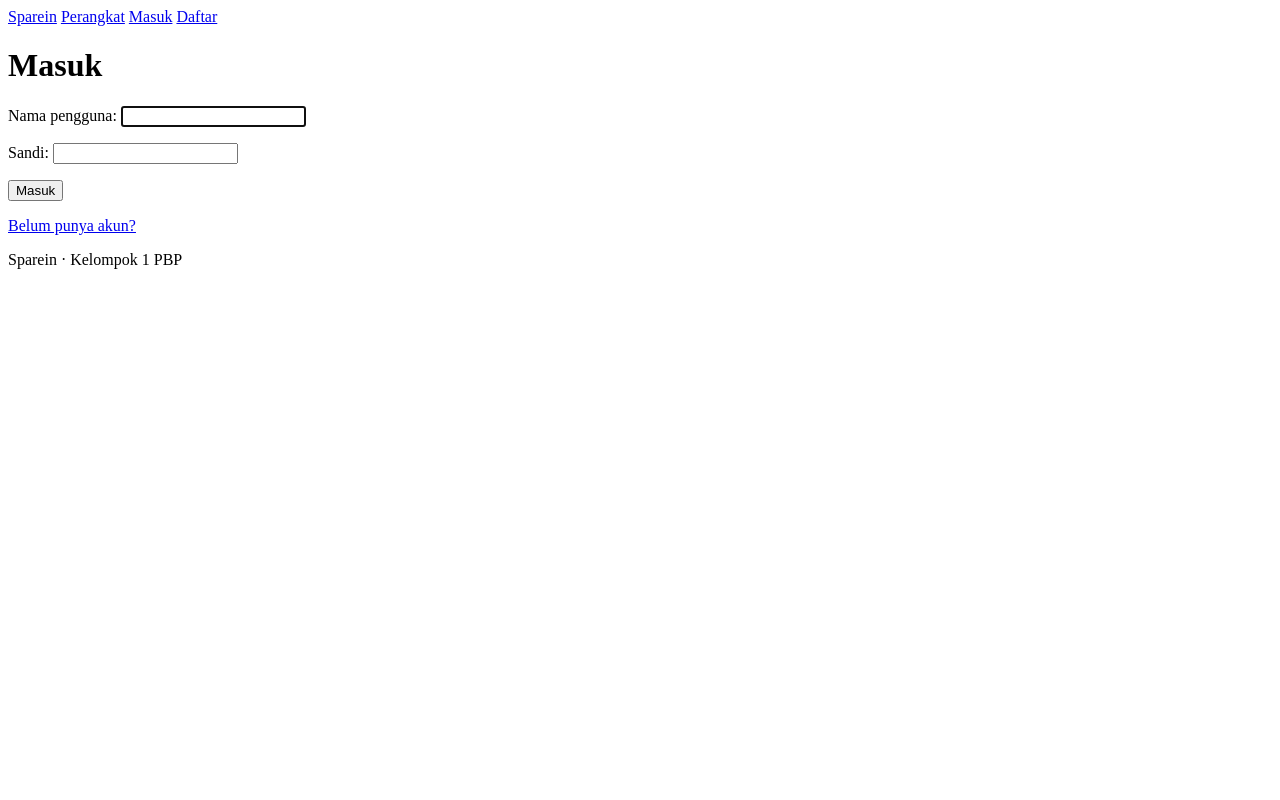
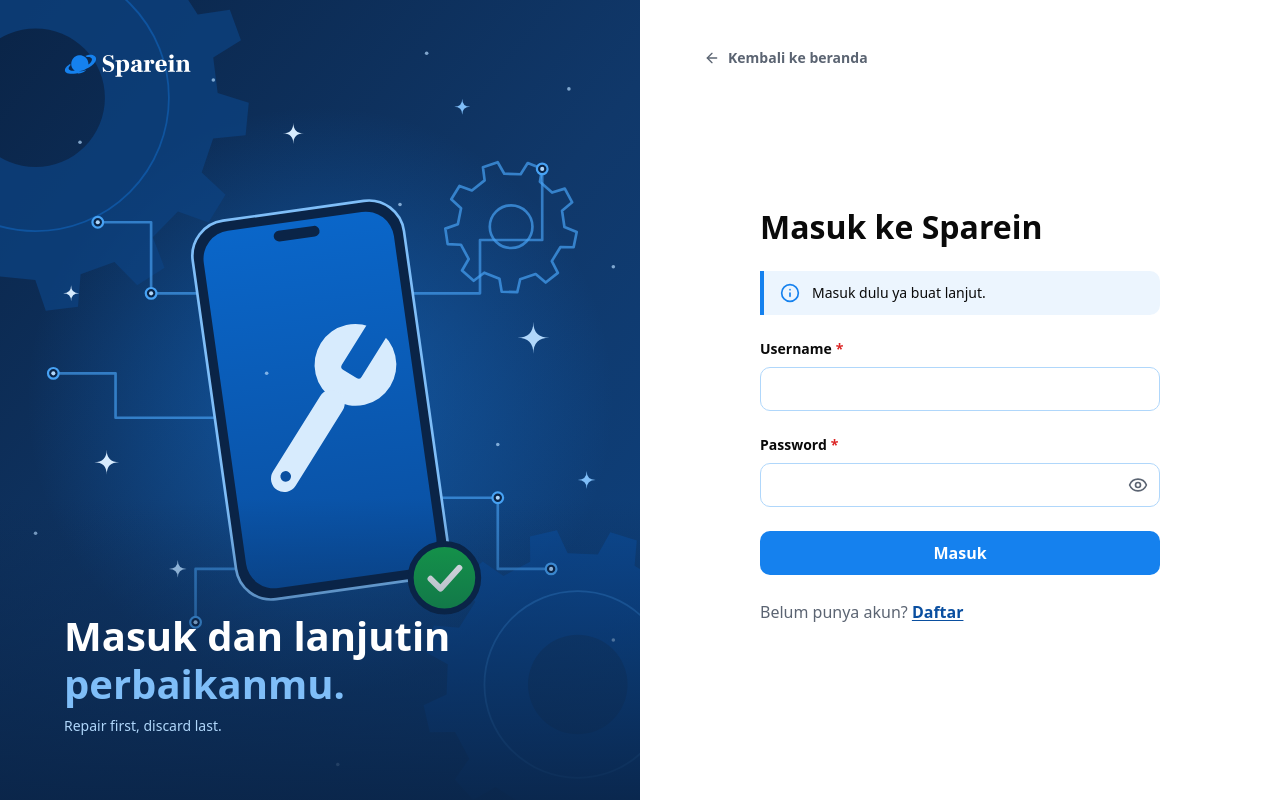
Before and after one commit to Kelompok1-PBP/sparein, a Django app: page /accounts/login/?next=/devices/create/ in a window 1280 px wide. Run offline with Django 5.2, Linux system fonts and the light colour scheme.

Commit message:
feat(core): bikin halaman login dan daftar jadi split-screen

```diff
--- /dev/null
+++ b/core/static/core/auth/auth.css
@@ -0,0 +1,436 @@
+/* Halaman autentikasi (login dan daftar). Token warna ngikutin docs/DESIGN-SYSTEM.md */
+:root {
+  --blue-50: #EFF7FE;
+  --blue-100: #D7EBFD;
+  --blue-200: #B0D7FB;
+  --blue-300: #7FBEF8;
+  --blue-400: #47A2F4;
+  --blue-500: #1581EE;
+  --blue-600: #0A66C9;
+  --blue-700: #0A4FA0;
+  --blue-800: #0D4280;
+  --blue-900: #10386A;
+  --blue-950: #0A2447;
+  --success: #16A34A;
+  --danger: #DC2626;
+  --ink: #0A0A0A;
+  --muted: #5B6472;
+  --surface: #F7F9FC;
+  --white: #FFFFFF;
+  --font: ui-sans-serif, system-ui, -apple-system, "Segoe UI", Roboto, "Helvetica Neue", Arial, sans-serif;
+}
+
+*, *::before, *::after { box-sizing: border-box; }
+
+body {
+  margin: 0;
+  font-family: var(--font);
+  font-size: 16px;
+  line-height: 26px;
+  color: var(--ink);
+  background: var(--blue-950);
+}
+
+/* ---------- layout, mobile dulu ---------- */
+.auth {
+  display: flex;
+  flex-direction: column;
+  min-height: 100vh;
+  min-height: 100dvh;
+  overflow-x: hidden;
+}
+
+.auth__art {
+  position: relative;
+  flex: none;
+  height: 240px;
+  overflow: hidden;
+  background: var(--blue-950);
+}
+
+.auth__art picture {
+  position: absolute;
+  inset: 0;
+}
+
+.auth__art-img {
+  display: block;
+  width: 100%;
+  height: 100%;
+  object-fit: cover;
+}
+
+.auth__logo {
+  position: absolute;
+  top: 16px;
+  left: 16px;
+  border-radius: 4px;
+}
+
+.auth__logo img {
+  display: block;
+  width: auto;
+  height: 28px;
+}
+
+.auth__switch-top {
+  position: absolute;
+  top: 20px;
+  right: 16px;
+  margin: 0;
+  font-size: 14px;
+  line-height: 20px;
+  color: var(--blue-200);
+}
+
+.auth__switch-top a {
+  color: var(--white);
+  font-weight: 600;
+  letter-spacing: 0.03em;
+  text-transform: uppercase;
+  text-decoration: none;
+}
+
+.auth__switch-top a:hover { text-decoration: underline; }
+
+.auth__tagline,
+.auth__back { display: none; }
+
+.auth__panel {
+  position: relative;
+  flex: 1;
+  margin-top: -24px;
+  padding: 24px;
+  background: var(--white);
+  border-radius: 24px 24px 0 0;
+}
+
+.auth__wrap {
+  display: flex;
+  flex-direction: column;
+  gap: 24px;
+  width: 100%;
+  max-width: 400px;
+  margin: 0 auto;
+}
+
+.auth__heading { margin: 0; }
+
+.auth__title {
+  margin: 0;
+  font-size: 26px;
+  line-height: 34px;
+  font-weight: 700;
+  color: var(--ink);
+}
+
+.auth__lead {
+  margin: 8px 0 0;
+  font-size: 14px;
+  line-height: 20px;
+  color: var(--muted);
+}
+
+.auth__form {
+  display: flex;
+  flex-direction: column;
+  gap: 24px;
+}
+
+.auth__switch {
+  margin: 0;
+  color: var(--muted);
+}
+
+/* ---------- layout desktop: dua panel selebar sama ---------- */
+@media (min-width: 768px) {
+  .auth {
+    flex-direction: row;
+    background: var(--white);
+  }
+
+  .auth__art,
+  .auth__panel {
+    flex: none;
+    width: 50%;
+    min-height: 100vh;
+    min-height: 100dvh;
+  }
+
+  .auth__art { height: auto; }
+
+  /* di halaman daftar, ilustrasi pindah ke kanan */
+  .auth--register .auth__art { order: 2; }
+
+  .auth__logo { top: 48px; left: 64px; }
+  .auth__logo img { height: 32px; }
+  .auth__switch-top { display: none; }
+
+  .auth__tagline {
+    display: block;
+    position: absolute;
+    left: 64px;
+    right: 64px;
+    bottom: 64px;
+    margin: 0;
+    color: var(--white);
+  }
+
+  .auth__tagline-title {
+    display: block;
+    margin: 0;
+    font-size: 40px;
+    line-height: 48px;
+    font-weight: 700;
+  }
+
+  .auth__tagline-title span { display: block; }
+  .auth__tagline-title span + span { color: var(--blue-300); }
+
+  .auth__tagline-motto {
+    display: block;
+    margin: 8px 0 0;
+    font-size: 14px;
+    line-height: 20px;
+    color: var(--blue-200);
+  }
+
+  .auth__panel {
+    display: flex;
+    align-items: center;
+    justify-content: center;
+    margin-top: 0;
+    padding: 96px 64px 64px;
+    border-radius: 0;
+  }
+
+  .auth__back {
+    position: absolute;
+    top: 48px;
+    left: 64px;
+    display: inline-flex;
+    align-items: center;
+    gap: 8px;
+    border-radius: 4px;
+    font-size: 14px;
+    line-height: 20px;
+    font-weight: 600;
+    color: var(--muted);
+    text-decoration: none;
+  }
+
+  .auth__back:hover { color: var(--ink); }
+
+  .auth__title {
+    font-size: 32px;
+    line-height: 40px;
+  }
+}
+
+/* ---------- field ---------- */
+.field {
+  display: flex;
+  flex-direction: column;
+  gap: 8px;
+}
+
+.field__label {
+  font-size: 14px;
+  line-height: 20px;
+  font-weight: 600;
+  color: var(--ink);
+}
+
+.field__req {
+  margin-left: 4px;
+  color: var(--danger);
+}
+
+.field__control { position: relative; }
+
+.input {
+  display: block;
+  width: 100%;
+  height: 44px;
+  padding: 0 12px;
+  border: 1px solid var(--blue-200);
+  border-radius: 10px;
+  background: var(--white);
+  font: inherit;
+  font-size: 16px;
+  line-height: 26px;
+  color: var(--ink);
+}
+
+.input:hover { border-color: var(--blue-300); }
+
+.input:focus-visible {
+  outline: 2px solid var(--blue-400);
+  outline-offset: 2px;
+}
+
+.input[aria-invalid="true"] { border-color: var(--danger); }
+
+.input--password { padding-right: 48px; }
+
+.field__toggle {
+  position: absolute;
+  top: 0;
+  right: 0;
+  display: grid;
+  place-items: center;
+  width: 44px;
+  height: 44px;
+  padding: 0;
+  border: 0;
+  border-radius: 10px;
+  background: transparent;
+  color: var(--muted);
+  cursor: pointer;
+}
+
+.field__toggle[hidden] { display: none; }
+.field__toggle:hover { color: var(--ink); }
+
+.field__toggle:focus-visible {
+  outline: 2px solid var(--blue-400);
+  outline-offset: -2px;
+}
+
+.field__toggle .icon-eye-off { display: none; }
+.field__toggle[aria-pressed="true"] .icon-eye { display: none; }
+.field__toggle[aria-pressed="true"] .icon-eye-off { display: block; }
+
+.field__msg {
+  margin: 0;
+  font-size: 14px;
+  line-height: 20px;
+  color: var(--muted);
+}
+
+.field__msg--error {
+  display: flex;
+  align-items: flex-start;
+  gap: 4px;
+  color: var(--danger);
+}
+
+.field__msg--error svg {
+  flex: none;
+  margin-top: 2px;
+}
+
+.field__msg--error span { display: block; }
+
+/* ---------- tombol dan link ---------- */
+.btn {
+  display: inline-flex;
+  align-items: center;
+  justify-content: center;
+  gap: 8px;
+  height: 44px;
+  padding: 0 16px;
+  border: 1px solid transparent;
+  border-radius: 10px;
+  font: inherit;
+  font-size: 16px;
+  line-height: 26px;
+  font-weight: 600;
+  text-decoration: none;
+  cursor: pointer;
+}
+
+.btn--block { width: 100%; }
+
+.btn--primary {
+  background: var(--blue-500);
+  color: var(--white);
+}
+
+.btn--primary:hover { background: var(--blue-600); }
+.btn--primary:active { background: var(--blue-700); }
+
+.btn--primary:disabled,
+.btn--primary[aria-busy="true"] {
+  background: var(--blue-300);
+  cursor: not-allowed;
+}
+
+.btn:focus-visible,
+.link:focus-visible,
+.auth__back:focus-visible,
+.auth__logo:focus-visible,
+.auth__switch-top a:focus-visible {
+  outline: 2px solid var(--blue-400);
+  outline-offset: 2px;
+}
+
+.link {
+  border-radius: 4px;
+  font-weight: 600;
+  color: var(--blue-700);
+  text-decoration: underline;
+  text-underline-offset: 2px;
+}
+
+.link:hover { color: var(--blue-600); }
+
+/* ---------- kotak info dan error ---------- */
+.alert {
+  display: flex;
+  align-items: flex-start;
+  gap: 12px;
+  padding: 12px 16px;
+  border-left: 4px solid;
+  border-radius: 0 10px 10px 0;
+  font-size: 14px;
+  line-height: 20px;
+  color: var(--ink);
+}
+
+.alert svg { flex: none; }
+.alert p { margin: 0; }
+
+.alert--info {
+  border-color: var(--blue-500);
+  background: rgba(21, 129, 238, 0.08);
+}
+
+.alert--info svg { color: var(--blue-500); }
+
+.alert--error {
+  border-color: var(--danger);
+  background: rgba(220, 38, 38, 0.1);
+}
+
+.alert--error svg { color: var(--danger); }
+
+/* ---------- efek geser waktu pindah login <-> daftar ---------- */
+@keyframes auth-slide-in {
+  from { transform: translateX(var(--from)); }
+  to { transform: none; }
+}
+
+@keyframes auth-fade-in {
+  from { opacity: 0; }
+  to { opacity: 1; }
+}
+
+.auth--login { --art-from: 100%; --panel-from: -100%; }
+.auth--register { --art-from: -100%; --panel-from: 100%; }
+
+@media (prefers-reduced-motion: no-preference) {
+  .auth-swapping .auth__panel { animation: auth-fade-in 300ms ease-out both; }
+
+  @media (min-width: 768px) {
+    .auth-swapping .auth__art {
+      --from: var(--art-from);
+      animation: auth-slide-in 500ms cubic-bezier(0.65, 0, 0.35, 1) both;
+    }
+
+    .auth-swapping .auth__panel {
+      --from: var(--panel-from);
+      animation: auth-slide-in 500ms cubic-bezier(0.65, 0, 0.35, 1) both;
+    }
+  }
+}
--- /dev/null
+++ b/core/static/core/auth/auth.js
@@ -0,0 +1,55 @@
+// Dipakai di halaman login dan daftar. Tanpa JS halamannya tetap jalan,
+// cuma efek geser, tombol lihat password, dan teks "Memproses..." yang hilang.
+(function () {
+  var KEY = "auth-swap";
+
+  // kalau barusan pindah dari login ke daftar (atau sebaliknya), jalanin efek geser
+  try {
+    if (sessionStorage.getItem(KEY)) {
+      document.documentElement.classList.add("auth-swapping");
+      sessionStorage.removeItem(KEY);
+    }
+  } catch (e) {}
+
+  document.addEventListener("DOMContentLoaded", function () {
+    document.querySelectorAll("[data-auth-switch]").forEach(function (link) {
+      link.addEventListener("click", function (e) {
+        if (e.button !== 0 || e.metaKey || e.ctrlKey || e.shiftKey || e.altKey) return;
+        try { sessionStorage.setItem(KEY, "1"); } catch (err) {}
+      });
+    });
+
+    document.querySelectorAll("[data-toggle-password]").forEach(function (btn) {
+      var input = btn.parentElement.querySelector("input");
+      btn.hidden = false;
+      btn.addEventListener("click", function () {
+        var show = input.type === "password";
+        input.type = show ? "text" : "password";
+        btn.setAttribute("aria-pressed", String(show));
+        btn.setAttribute("aria-label", show ? "Sembunyikan password" : "Tampilkan password");
+      });
+    });
+
+    document.querySelectorAll("[data-auth-form]").forEach(function (form) {
+      var submit = form.querySelector("[type=submit]");
+      if (!submit) return;
+      var label = submit.textContent;
+
+      form.addEventListener("submit", function () {
+        // ditunda biar form tetap terkirim dulu sebelum tombolnya dimatiin
+        setTimeout(function () {
+          submit.disabled = true;
+          submit.setAttribute("aria-busy", "true");
+          submit.textContent = "Memproses...";
+        }, 0);
+      });
+
+      // tombol back dari browser bisa balik dalam keadaan "Memproses..."
+      window.addEventListener("pageshow", function () {
+        submit.disabled = false;
+        submit.removeAttribute("aria-busy");
+        submit.textContent = label;
+      });
+    });
+  });
+})();
--- /dev/null
+++ b/core/templates/auth_base.html
@@ -0,0 +1,39 @@
+{% load static %}<!doctype html>
+<html lang="id">
+<head>
+  <meta charset="utf-8">
+  <meta name="viewport" content="width=device-width, initial-scale=1">
+  <title>{% block title %}Sparein{% endblock %}</title>
+  <link rel="stylesheet" href="{% static 'core/auth/auth.css' %}">
+  <script src="{% static 'core/auth/auth.js' %}"></script>
+</head>
+<body>
+  {# Layout khusus login dan daftar: dua panel (ilustrasi dan form), ngga pakai header dan footer biasa #}
+  <div class="auth auth--{% block mode %}login{% endblock %}">
+    <div class="auth__art">
+      <picture>
+        <source media="(min-width: 768px)" srcset="{% static 'core/auth/auth-illustration.svg' %}">
+        <img class="auth__art-img" src="{% static 'core/auth/auth-illustration-banner.svg' %}" alt="" width="390" height="240">
+      </picture>
+      <a class="auth__logo" href="{% url 'core:home' %}" aria-label="Sparein, ke beranda">
+        <img src="{% static 'core/brand/sparein-lockup-dark.svg' %}" alt="" width="111" height="28">
+      </a>
+      {% block mode_link_top %}{% endblock %}
+      <p class="auth__tagline">
+        <span class="auth__tagline-title">{% block tagline %}{% endblock %}</span>
+        <span class="auth__tagline-motto">Repair first, discard last.</span>
+      </p>
+    </div>
+
+    <main class="auth__panel">
+      <a class="auth__back" href="{% url 'core:home' %}">
+        <svg width="16" height="16" viewBox="0 0 24 24" fill="none" stroke="currentColor" stroke-width="2" stroke-linecap="round" stroke-linejoin="round" aria-hidden="true"><path d="m12 19-7-7 7-7"/><path d="M19 12H5"/></svg>
+        Kembali ke beranda
+      </a>
+      <div class="auth__wrap">
+        {% block content %}{% endblock %}
+      </div>
+    </main>
+  </div>
+</body>
+</html>
--- /dev/null
+++ b/core/templates/partials/alert.html
@@ -0,0 +1,9 @@
+{# Kotak info atau error. Parameter: kind (info atau error), message #}
+<div class="alert alert--{{ kind }}" role="{% if kind == 'error' %}alert{% else %}status{% endif %}">
+  {% if kind == 'error' %}
+    <svg width="20" height="20" viewBox="0 0 24 24" fill="none" stroke="currentColor" stroke-width="2" stroke-linecap="round" stroke-linejoin="round" aria-hidden="true"><circle cx="12" cy="12" r="10"/><line x1="12" x2="12" y1="8" y2="12"/><line x1="12" x2="12.01" y1="16" y2="16"/></svg>
+  {% else %}
+    <svg width="20" height="20" viewBox="0 0 24 24" fill="none" stroke="currentColor" stroke-width="2" stroke-linecap="round" stroke-linejoin="round" aria-hidden="true"><circle cx="12" cy="12" r="10"/><path d="M12 16v-4"/><path d="M12 8h.01"/></svg>
+  {% endif %}
+  <p>{{ message }}</p>
+</div>
--- /dev/null
+++ b/core/templates/partials/form_field.html
@@ -0,0 +1,30 @@
+{# Satu isian form. Parameter: field, label, kind (text atau password), autocomplete, hint (opsional) #}
+<div class="field">
+  <label class="field__label" for="{{ field.id_for_label }}">{{ label }}<span class="field__req" aria-hidden="true">*</span></label>
+  <div class="field__control">
+    <input class="input{% if kind == 'password' %} input--password{% endif %}"
+           type="{{ kind }}"
+           name="{{ field.html_name }}"
+           id="{{ field.id_for_label }}"
+           {% if kind != 'password' and field.value %}value="{{ field.value }}"{% endif %}
+           autocomplete="{{ autocomplete }}"
+           {% if kind != 'password' %}autocapitalize="none" spellcheck="false"{% endif %}
+           aria-required="true"
+           {% if field.errors %}aria-invalid="true"{% endif %}
+           {% if field.errors or hint %}aria-describedby="{{ field.id_for_label }}-msg"{% endif %}>
+    {% if kind == 'password' %}
+      <button type="button" class="field__toggle" data-toggle-password hidden aria-label="Tampilkan password" aria-pressed="false">
+        <svg class="icon-eye" width="20" height="20" viewBox="0 0 24 24" fill="none" stroke="currentColor" stroke-width="2" stroke-linecap="round" stroke-linejoin="round" aria-hidden="true"><path d="M2.062 12.348a1 1 0 0 1 0-.696 10.75 10.75 0 0 1 19.876 0 1 1 0 0 1 0 .696 10.75 10.75 0 0 1-19.876 0"/><circle cx="12" cy="12" r="3"/></svg>
+        <svg class="icon-eye-off" width="20" height="20" viewBox="0 0 24 24" fill="none" stroke="currentColor" stroke-width="2" stroke-linecap="round" stroke-linejoin="round" aria-hidden="true"><path d="M10.733 5.076a10.744 10.744 0 0 1 11.205 6.575 1 1 0 0 1 0 .696 10.747 10.747 0 0 1-1.444 2.49"/><path d="M14.084 14.158a3 3 0 0 1-4.242-4.242"/><path d="M17.479 17.499a10.75 10.75 0 0 1-15.417-5.151 1 1 0 0 1 0-.696 10.75 10.75 0 0 1 4.446-5.143"/><path d="m2 2 20 20"/></svg>
+      </button>
+    {% endif %}
+  </div>
+  {% if field.errors %}
+    <div class="field__msg field__msg--error" id="{{ field.id_for_label }}-msg">
+      <svg width="16" height="16" viewBox="0 0 24 24" fill="none" stroke="currentColor" stroke-width="2" stroke-linecap="round" stroke-linejoin="round" aria-hidden="true"><circle cx="12" cy="12" r="10"/><line x1="12" x2="12" y1="8" y2="12"/><line x1="12" x2="12.01" y1="16" y2="16"/></svg>
+      <div>{% for error in field.errors %}<span>{{ error }}</span>{% endfor %}</div>
+    </div>
+  {% elif hint %}
+    <p class="field__msg" id="{{ field.id_for_label }}-msg">{{ hint }}</p>
+  {% endif %}
+</div>
--- a/core/templates/registration/login.html
+++ b/core/templates/registration/login.html
@@ -1,7 +1,26 @@
-{% extends "base.html" %}
+{% extends "auth_base.html" %}
 {% block title %}Masuk · Sparein{% endblock %}
+{% block mode %}login{% endblock %}
+
+{% block mode_link_top %}
+  <p class="auth__switch-top">Belum punya akun? <a href="{% url 'core:register' %}" data-auth-switch>Daftar</a></p>
+{% endblock %}
+
+{% block tagline %}<span>Masuk dan lanjutin</span><span>perbaikanmu.</span>{% endblock %}
+
 {% block content %}
-<h1>Masuk</h1>
-<form method="post">{% csrf_token %}{{ form.as_p }}<button type="submit">Masuk</button></form>
-<p><a href="{% url 'core:register' %}">Belum punya akun?</a></p>
+  <h1 class="auth__title">Masuk ke Sparein</h1>
+
+  {% if next %}{% include "partials/alert.html" with kind="info" message="Masuk dulu ya buat lanjut." %}{% endif %}
+  {% if form.non_field_errors %}{% include "partials/alert.html" with kind="error" message="Username atau password salah. Coba cek lagi ya." %}{% endif %}
+
+  <form class="auth__form" method="post" novalidate data-auth-form>
+    {% csrf_token %}
+    {% if next %}<input type="hidden" name="next" value="{{ next }}">{% endif %}
+    {% include "partials/form_field.html" with field=form.username label="Username" kind="text" autocomplete="username" %}
+    {% include "partials/form_field.html" with field=form.password label="Password" kind="password" autocomplete="current-password" %}
+    <button class="btn btn--primary btn--block" type="submit">Masuk</button>
+  </form>
+
+  <p class="auth__switch">Belum punya akun? <a class="link" href="{% url 'core:register' %}" data-auth-switch>Daftar</a></p>
 {% endblock %}
```
Also changed, not shown: core/templates/core/register.html (+23 -3 lines), core/static/core/auth/auth-illustration-banner.svg (added), core/static/core/auth/auth-illustration.svg (added), core/static/core/brand/sparein-lockup-dark.svg (added).
